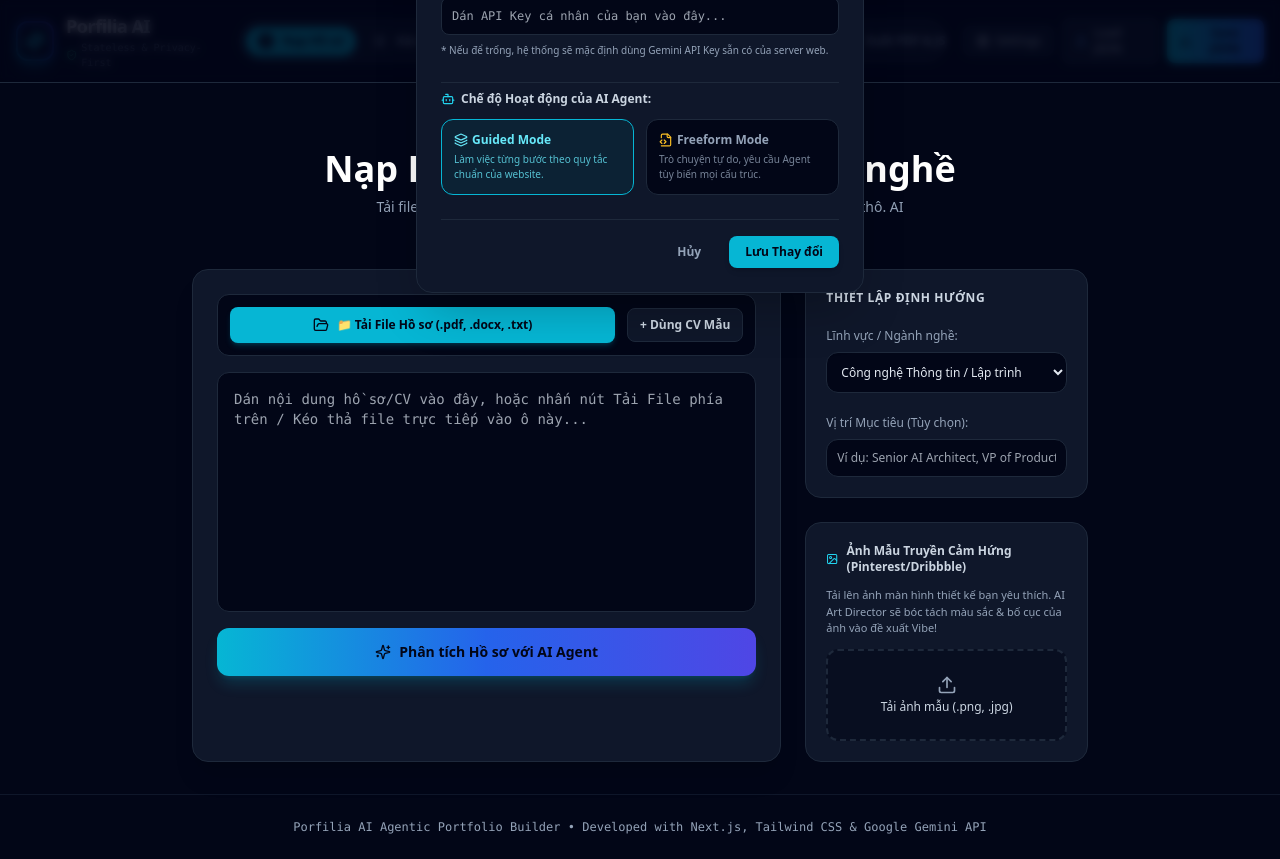
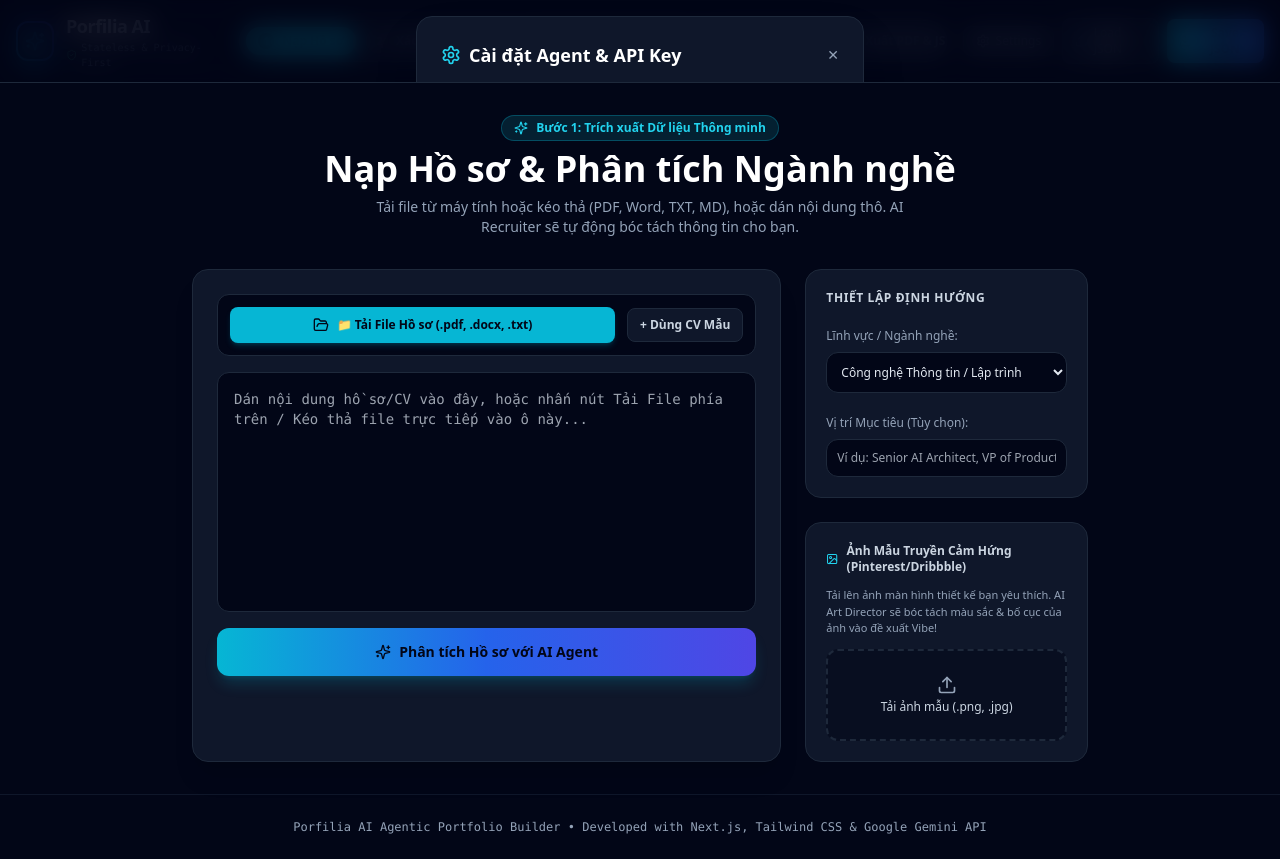
Before and after one commit to thanhvoitbacore-cloud/Porfilia, a Next.js app: page / in a window 1280 px wide. Both pictures are taken after a click on the button "Settings". Built offline with nearby package versions, Linux system fonts and the light colour scheme; a web font is replaced by a local one.

Commit message:
fix_settings_modal_centering

```diff
--- a/src/components/Header.tsx
+++ b/src/components/Header.tsx
@@ -133,8 +133,8 @@ export const Header: React.FC<HeaderProps> = ({
       </div>
 
       {isSettingsOpen && (
-        <div className="fixed inset-0 z-50 bg-slate-950/80 backdrop-blur-sm flex items-center justify-center p-4">
-          <div className="bg-slate-900 border border-slate-800 rounded-2xl p-6 max-w-md w-full shadow-2xl space-y-6">
+        <div className="fixed inset-0 z-50 bg-slate-950/80 backdrop-blur-md flex items-center justify-center p-4 overflow-y-auto">
+          <div className="bg-slate-900 border border-slate-800 rounded-2xl p-5 md:p-6 max-w-md w-full shadow-2xl space-y-4 my-auto max-h-[85vh] overflow-y-auto custom-scrollbar">
 
             <div className="flex items-center justify-between border-b border-slate-800 pb-4">
               <div className="flex items-center gap-2">
```
